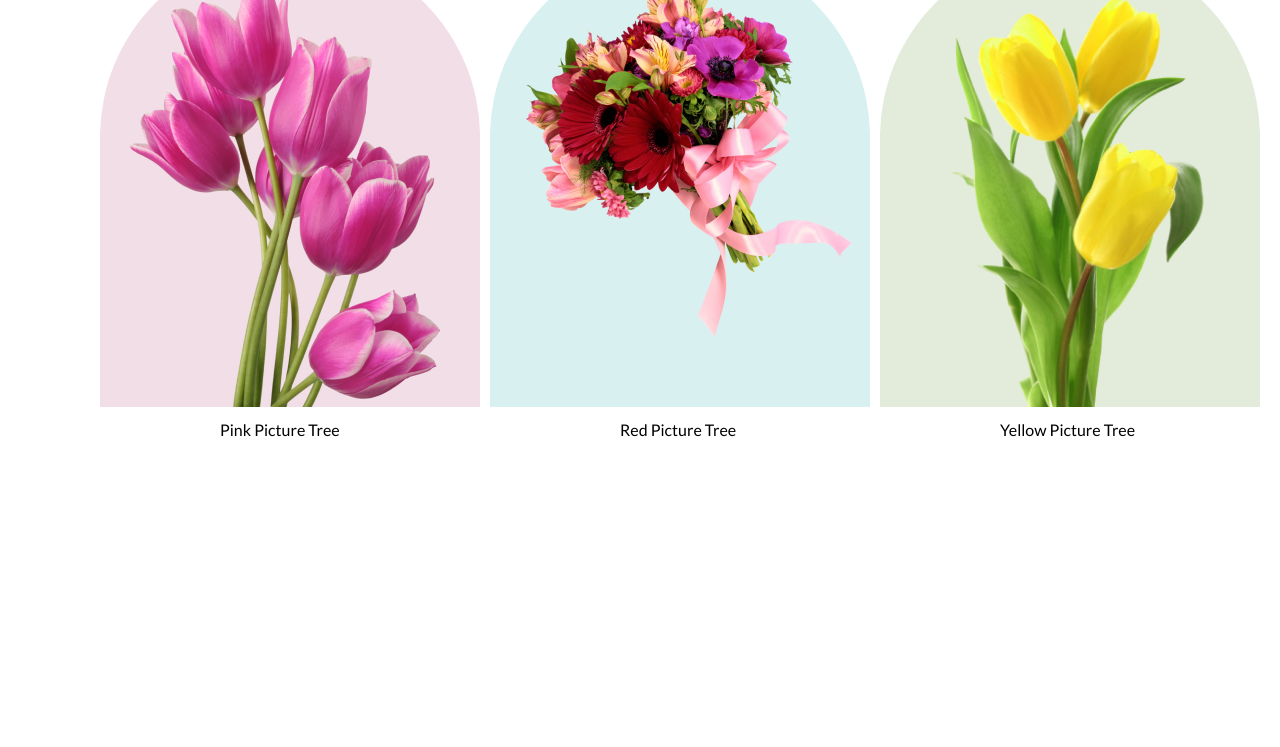
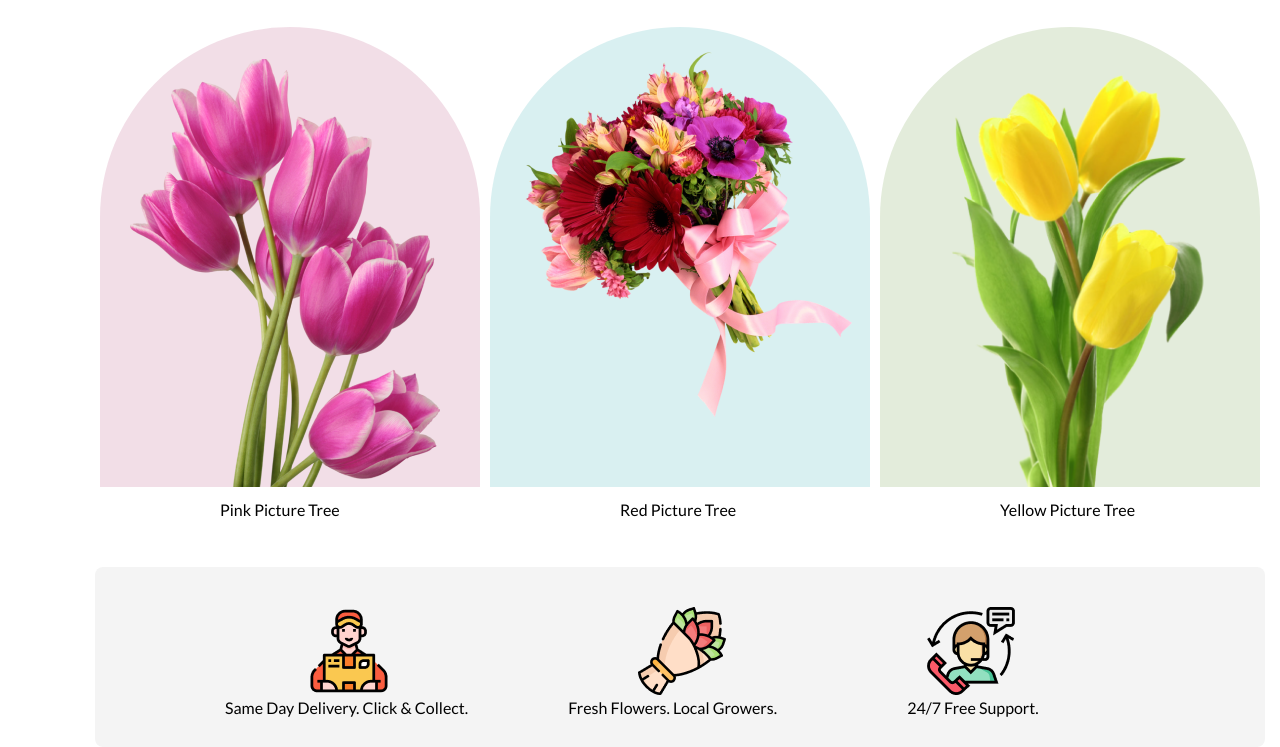
Before and after one commit to Mamun-2023/module-6, a plain HTML site: page index.html in a window 1280 px wide. Shown: the part 630-1377 px from the top of the page. Before the commit the page ends 1069 px from the top, so only its background shows below. Drawn offline with Linux system fonts and the light colour scheme.

Commit message:
support section ended

```diff
--- a/index.html
+++ b/index.html
@@ -48,9 +48,26 @@
 <div class="featurepic3"><img src="Flower Asset/pngwing 7.png" alt="Feature Picture Three">
     <p>Yellow Picture Tree</p>
 </div>
-
 </div>
 </section>
 <!-- feature section ended -->
+<!-- support section started  -->
+<section class="support">
+
+    <div class="delivery"> <img src="Flower Asset/Group 57.png" alt="delivery picture ">
+        <p>Same Day Delivery. Click & Collect.</p>
+    </div>
+    <div class="freshflower"><img src="Flower Asset/Group 58.png" alt="fresh flower picture">
+        <p>Fresh Flowers. Local Growers.</p>
+    </div>
+    <div class="anytime"><img src="Flower Asset/Group 59.png" alt="24hrs service">
+        <p>24/7 Free Support.</p>
+    </div>
+</section>
+
+
+<!-- support section ended  -->
+
+
 </body>
 </html>
--- a/style.css
+++ b/style.css
@@ -50,11 +50,13 @@
 /* header section styles ended */
 /* features section styles started */
 .features {
+    margin-top: 90px;
     background-color: #FFF;
 }
 
 .feature-1 {
     margin-top: 20px;
+    margin-bottom: 30px;
 }
 
 .feature-2 {
@@ -143,3 +145,65 @@
 }
 
 /* features section styles ended */
+/* support section styles started */
+.support {
+    border-radius: 8px;
+    background: rgba(39, 39, 39, 0.05);
+    display: flex;
+    margin-top: 80px;
+    height: 180px;
+    width: 1170px;
+    margin-left: 95px;
+}
+
+.delivery {
+    margin-left: 10px;
+    margin-right: 20px;
+}
+
+.delivery img {
+    width: 88px;
+    height: 88px;
+    padding-top: 40px;
+    padding-left: 100px;
+    margin-left: 100px;
+}
+
+.delivery p {
+    padding-left: 120px;
+}
+
+.freshflower {
+    margin-right: 20px;
+    margin-left: 50px;
+}
+
+.freshflower img {
+    width: 88px;
+    height: 88px;
+    padding-top: 40px;
+    padding-left: 100px;
+}
+.freshflower p{
+    padding-left: 30px;
+}
+
+
+
+
+
+.anytime{
+    margin-left: 30px;
+}
+.anytime img {
+    width: 88px;
+    height: 88px;
+    padding-top: 40px;
+    padding-left: 100px;
+
+}
+.anytime p{
+    padding-left: 80px;
+}
+
+/* support section styles ended */
```
